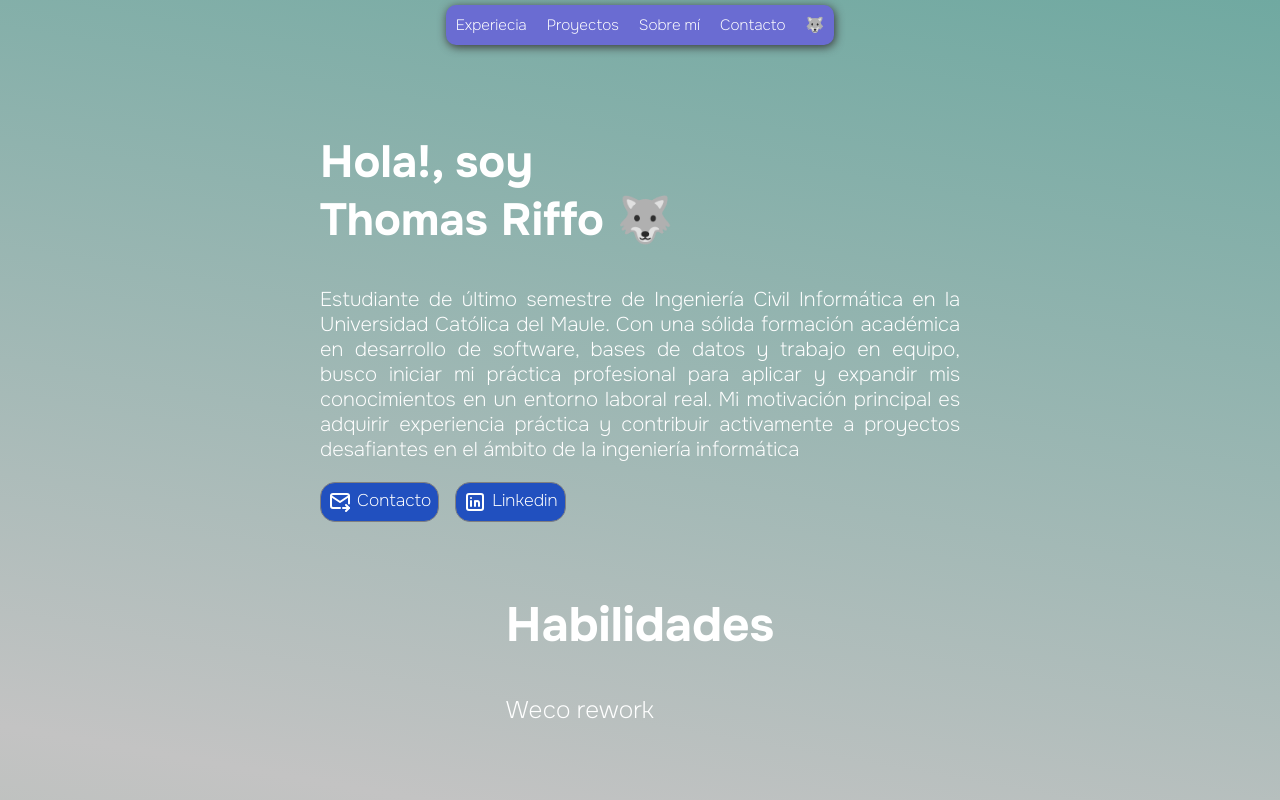
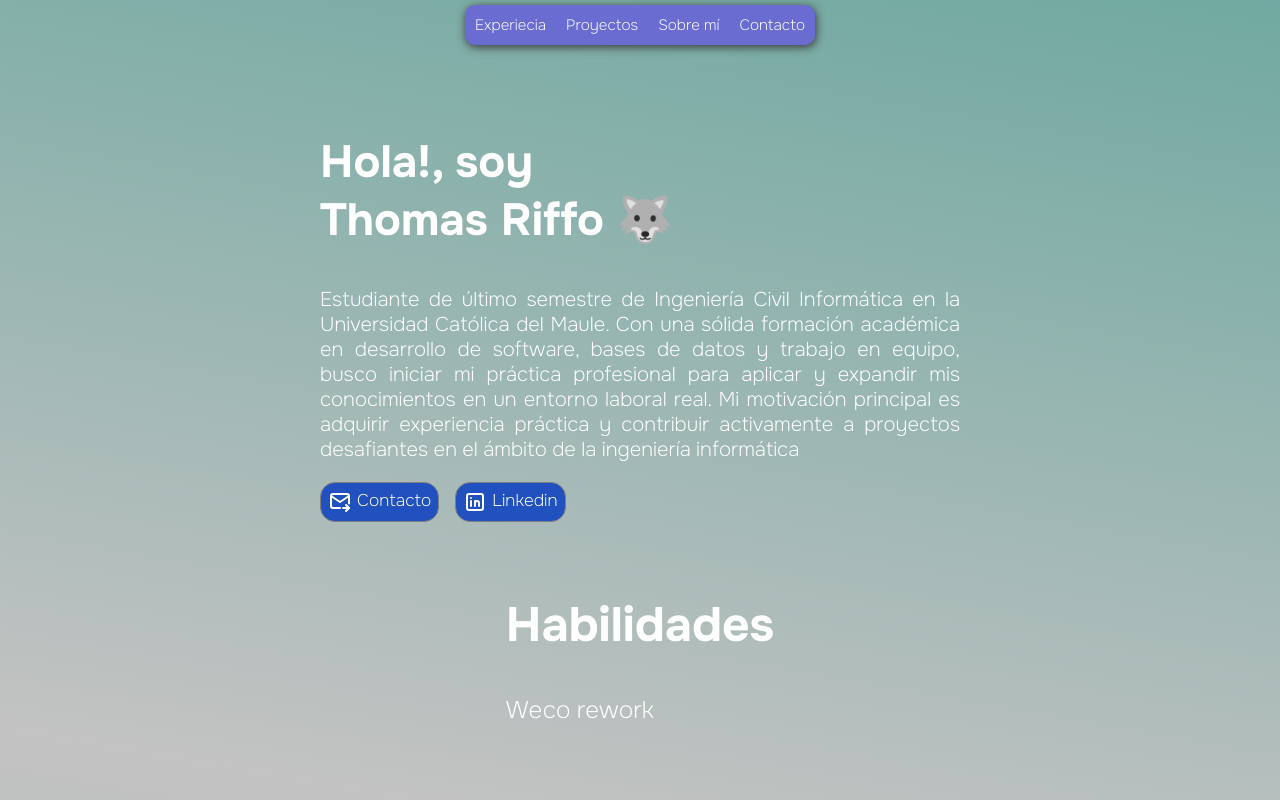
Before and after one commit to Wndburst/Portafolio.dev, a React (Vite) app: page / in a window 1280 px wide. Shown: the top 800 px of the page. Built offline with nearby package versions, Linux system fonts and the light colour scheme.

Commit message:
rework 2

```diff
--- a/src/components/Header.jsx
+++ b/src/components/Header.jsx
@@ -8,7 +8,6 @@ function Header(){
                 <li>Proyectos</li>
                 <li>Sobre mí</li>
                 <li>Contacto</li>
-                <li>🐺</li>
             </ul>
         </div>
     )
```
